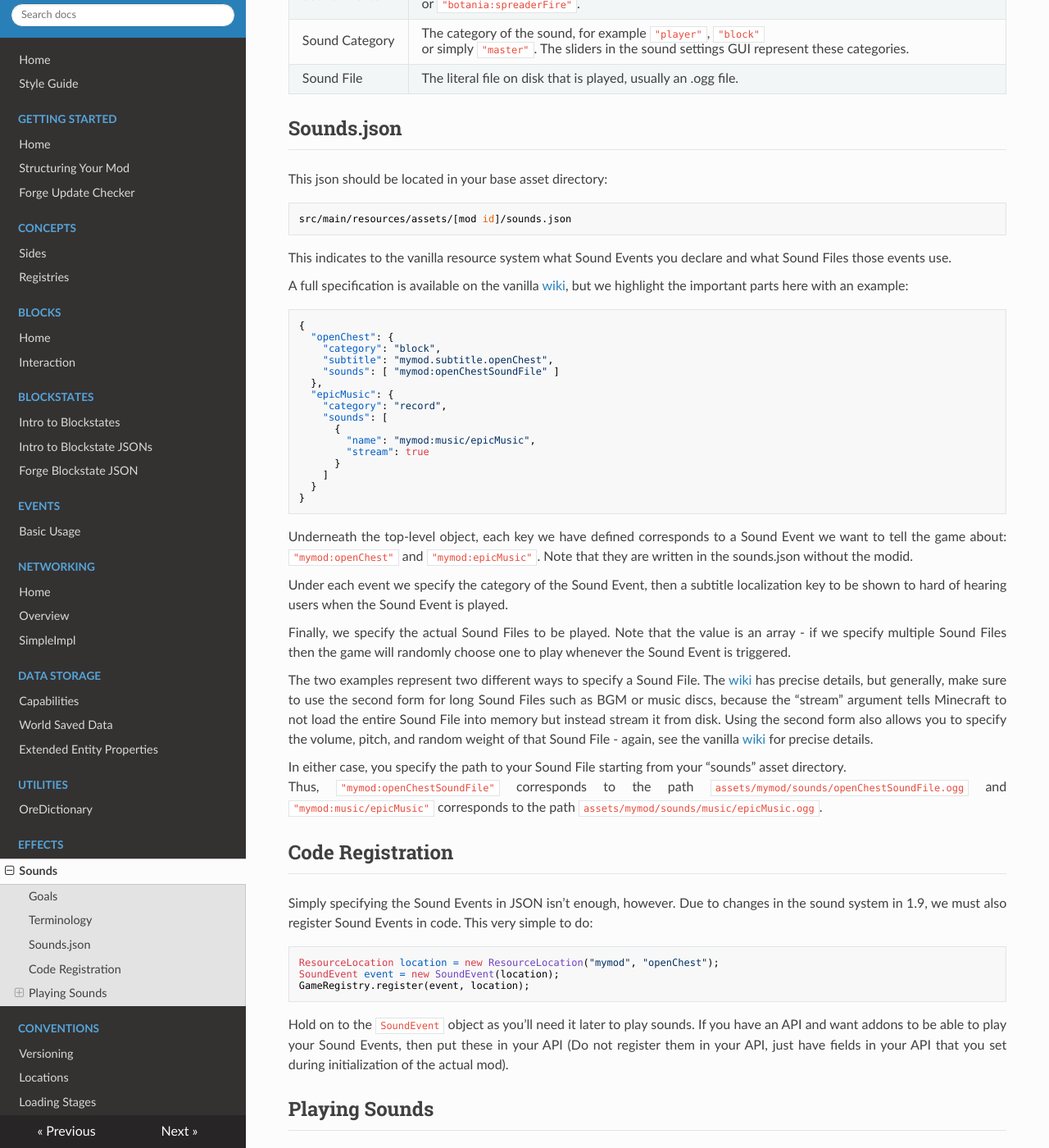
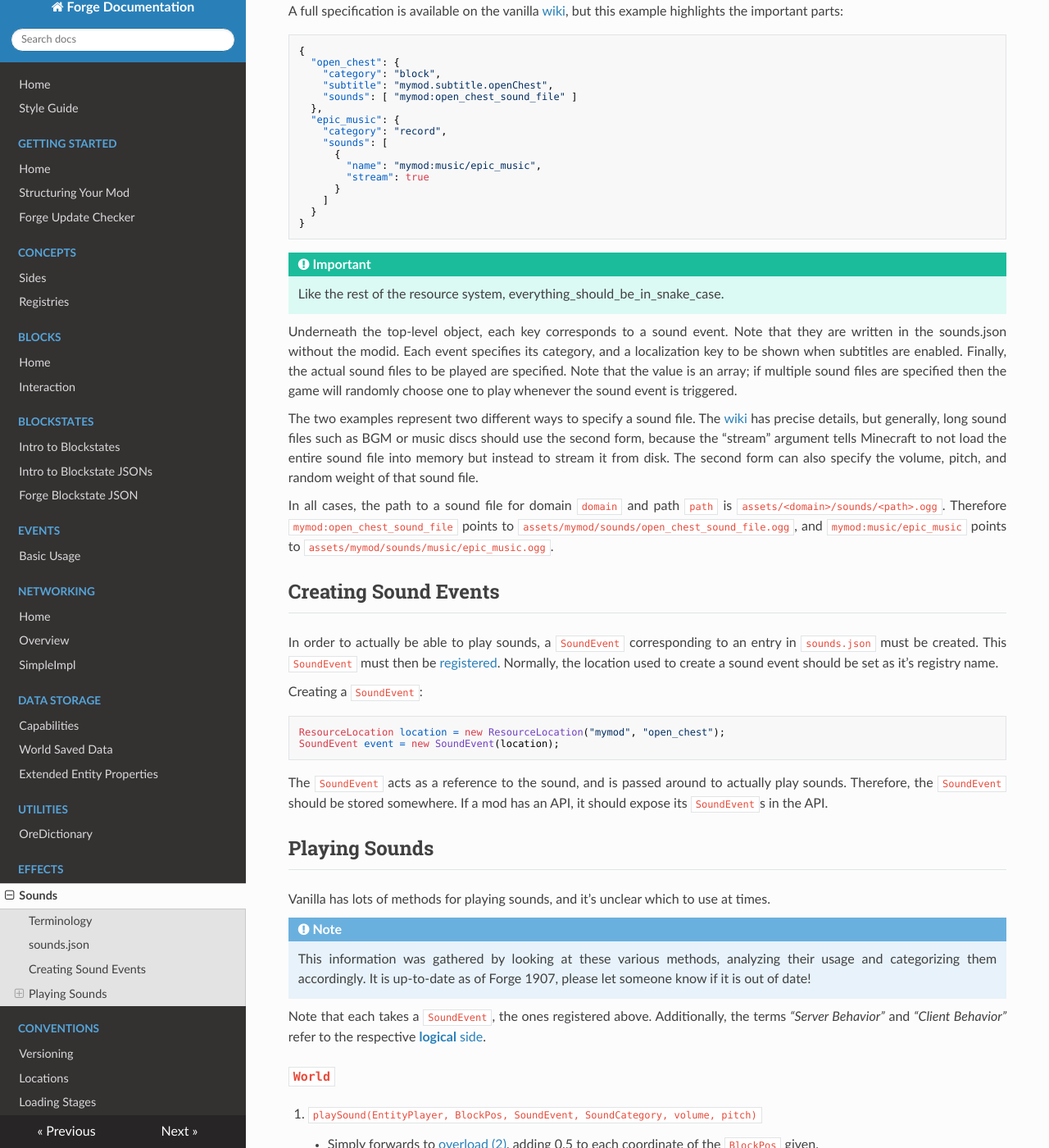
Before and after one commit to MinecraftForge/Documentation, an MkDocs documentation site: the page built from docs/effects/sounds.md, in a window 1280 px wide and 1400 px high, scrolled down 572 px. Shown: the whole window at 82% size. Built offline with MkDocs 1.6.1, drawn with Linux system fonts in a browser that asks for light colours; nearby versions of some CDN libraries; old or Windows-style settings are respelled for this version of MkDocs; some of the changed text lies outside the part shown.

Commit message:
Update "Sounds" page
Clean up the page by removing the heading note and "Goals" section,
fixing capitalization, and formatting the raw Markdown.

Change camelCase into snake_case when applicable.

Remove outdated text on registering and replace it with a link to the
new "Registries" page, specifically the section on "Registering Things."

````diff
--- a/docs/effects/sounds.md
+++ b/docs/effects/sounds.md
@@ -1,47 +1,34 @@
 Sounds
 ======
-
-!!!Note
-    This guide was written at a time when the latest Forge build was build 1907 for Minecraft 1.9.0. It should be valid for any Forge version that has the new Forge registry system.
-
-Goals
------
-
-  * Describe a simple way to implement sounds in Forge
-  * There are many, many versions of `playSound` in Minecraft. Describe what they all do
 
 Terminology
 -----------
 
 | Term | Description |
-|-|-|
-| Sound Events | Something that triggers a sound effect. Examples include `"minecraft:block.anvil.hit"` or `"botania:spreaderFire"`. |
+|----------------|----------------|
+|  Sound Events  | Something that triggers a sound effect. Examples include `"minecraft:block.anvil.hit"` or `"botania:spreaderFire"`. |
 | Sound Category | The category of the sound, for example `"player"`, `"block"` or simply `"master"`. The sliders in the sound settings GUI represent these categories. |
-| Sound File | The literal file on disk that is played, usually an .ogg file. |
+|   Sound File   | The literal file on disk that is played, usually an .ogg file. |
 
-Sounds.json
------------
+`sounds.json`
+-------------
 
-This json should be located in your base asset directory:
-```
-src/main/resources/assets/[mod id]/sounds.json
-```
-This indicates to the vanilla resource system what Sound Events you declare and what Sound Files those events use.
+This json should be located in the `assets` directory of a mod: `src/main/resources/assets/<modid>/sounds.json`. This file declares sound events and identifies which sound files they use.
 
-A full specification is available on the vanilla [wiki], but we highlight the important parts here with an example:
+A full specification is available on the vanilla [wiki][], but this example highlights the important parts:
 
-```Json
+```json
 {
-  "openChest": {
+  "open_chest": {
     "category": "block",
     "subtitle": "mymod.subtitle.openChest",
-    "sounds": [ "mymod:openChestSoundFile" ]
+    "sounds": [ "mymod:open_chest_sound_file" ]
   },
-  "epicMusic": {
+  "epic_music": {
     "category": "record",
     "sounds": [
       {
-        "name": "mymod:music/epicMusic",
+        "name": "mymod:music/epic_music",
         "stream": true
       }
     ]
@@ -49,30 +36,28 @@ A full specification is available on the vanilla [wiki], but we highlight the im
 }
 ```
 
-Underneath the top-level object, each key we have defined corresponds to a Sound Event we want to tell the game about: `"mymod:openChest"` and `"mymod:epicMusic"`. Note that they are written in the sounds.json without the modid.
+!!! important
+    Like the rest of the resource system, everything_should_be_in_snake_case.
 
-Under each event we specify the category of the Sound Event, then a subtitle localization key to be shown to hard of hearing users when the Sound Event is played.
+Underneath the top-level object, each key corresponds to a sound event. Note that they are written in the sounds.json without the modid. Each event specifies its category, and a localization key to be shown when subtitles are enabled. Finally, the actual sound files to be played are specified. Note that the value is an array; if multiple sound files are specified then the game will randomly choose one to play whenever the sound event is triggered.
 
-Finally, we specify the actual Sound Files to be played. Note that the value is an array - if we specify multiple Sound Files then the game will randomly choose one to play whenever the Sound Event is triggered.
+The two examples represent two different ways to specify a sound file. The [wiki][] has precise details, but generally, long sound files such as BGM or music discs should use the second form, because the "stream" argument tells Minecraft to not load the entire sound file into memory but instead to stream it from disk. The second form can also specify the volume, pitch, and random weight of that sound file.
 
-The two examples represent two different ways to specify a Sound File. The [wiki] has precise details, but generally, make sure to use the second form for long Sound Files such as BGM or music discs, because the "stream" argument tells Minecraft to not load the entire Sound File into memory but instead stream it from disk. Using the second form also allows you to specify the volume, pitch, and random weight of that Sound File - again, see the vanilla [wiki] for precise details.
+In all cases, the path to a sound file for domain `domain` and path `path` is `assets/<domain>/sounds/<path>.ogg`. Therefore `mymod:open_chest_sound_file` points to `assets/mymod/sounds/open_chest_sound_file.ogg`, and `mymod:music/epic_music` points to `assets/mymod/sounds/music/epic_music.ogg`.
 
-In either case, you specify the path to your Sound File starting from your "sounds" asset directory.
-Thus, `"mymod:openChestSoundFile"` corresponds to the path `assets/mymod/sounds/openChestSoundFile.ogg`
-and `"mymod:music/epicMusic"` corresponds to the path `assets/mymod/sounds/music/epicMusic.ogg`.
+Creating Sound Events
+---------------------
 
-Code Registration
------------------
+In order to actually be able to play sounds, a `SoundEvent` corresponding to an entry in `sounds.json` must be created. This `SoundEvent` must then be [registered][registration]. Normally, the location used to create a sound event should be set as it's registry name.
 
-Simply specifying the Sound Events in JSON isn't enough, however. Due to changes in the sound system in 1.9, we must also register Sound Events in code. This very simple to do:
+Creating a `SoundEvent`:
 
-```Java
-ResourceLocation location = new ResourceLocation("mymod", "openChest");
+```java
+ResourceLocation location = new ResourceLocation("mymod", "open_chest");
 SoundEvent event = new SoundEvent(location);
-GameRegistry.register(event, location);
 ```
 
-Hold on to the `SoundEvent` object as you'll need it later to play sounds. If you have an API and want addons to be able to play your Sound Events, then put these in your API (Do not register them in your API, just have fields in your API that you set during initialization of the actual mod).
+The `SoundEvent` acts as a reference to the sound, and is passed around to actually play sounds. Therefore, the `SoundEvent` should be stored somewhere. If a mod has an API, it should expose its `SoundEvent`s in the API.
 
 Playing Sounds
 --------------
@@ -82,49 +67,53 @@ Vanilla has lots of methods for playing sounds, and it's unclear which to use at
 !!! Note
     This information was gathered by looking at these various methods, analyzing their usage and categorizing them accordingly. It is up-to-date as of Forge 1907, please let someone know if it is out of date!
 
-Note that each takes a `SoundEvent`, the ones that you registered above. Also be aware that the terms *"Server Behavior"* and *"Client Behavior"* refer to the respective **logical** side. For more information on this differentiation, see [this article](../concepts/sides.md).
+Note that each takes a `SoundEvent`, the ones registered above. Additionally, the terms *"Server Behavior"* and *"Client Behavior"* refer to the respective [**logical** side][sides].
 
 ### `World`
 
-  1. <a name="world-playsound-pbecvp"></a>`playSound(EntityPlayer, BlockPos, SoundEvent, SoundCategory, volume, pitch)`
-      - Simply forwards to [overload (2)](#world-playsound-pxyzecvp), adding 0.5 to each coordinate of the `BlockPos` given
-  2. <a name="world-playsound-pxyzecvp"></a>`playSound(EntityPlayer, double x, double y, double z, SoundEvent, SoundCategory, volume, pitch)`
-      - **Client Behavior**: If the passed in player is *the* client player, plays the  Sound Event to the client player
-      - **Server Behavior**: Plays the Sound Event to everyone nearby **except** the passed in player. Player can be `null`.
-      - **Usage**: The correspondence between the behaviors implies that these two methods are to be called from some player-initiated code that will be run on both logical sides at the same time - the logical client handles playing it to the user and the logical server handles everyone else hearing it without re-playing it to the original user.<br>
-                   They can also be used to play any sound in general at any position server-side by calling it on the logical server and passing in a `null` player, thus letting everyone hear it.
-  3. <a name="world-playsound-xyzecvpd"></a>`playSound(double x, double y, double z, SoundEvent, SoundCategory, volume, pitch, distanceDelay)`
-      - **Client Behavior**: Just plays the Sound Event in the client world. If `distanceDelay` is `true`, then delays the sound based on how far it is from the player.
-      - **Server Behavior**: Does nothing.
-      - **Usage**: This method only works client-side, and thus is useful for sounds that you send in custom packets, or other client-only effect-type sounds. Used for thunder.
+1. <a name="world-playsound-pbecvp"></a> `playSound(EntityPlayer, BlockPos, SoundEvent, SoundCategory, volume, pitch)`
+    - Simply forwards to [overload (2)](#world-playsound-pxyzecvp), adding 0.5 to each coordinate of the `BlockPos` given.
+
+2. <a name="world-playsound-pxyzecvp"></a> `playSound(EntityPlayer, double x, double y, double z, SoundEvent, SoundCategory, volume, pitch)`
+    - **Client Behavior**: If the passed in player is *the* client player, plays the sound event to the client player.
+    - **Server Behavior**: Plays the sound event to everyone nearby **except** the passed in player. Player can be `null`.
+    - **Usage**: The correspondence between the behaviors implies that these two methods are to be called from some player-initiated code that will be run on both logical sides at the same time - the logical client handles playing it to the user and the logical server handles everyone else hearing it without re-playing it to the original user.
+       They can also be used to play any sound in general at any position server-side by calling it on the logical server and passing in a `null` player, thus letting everyone hear it.
+
+3. <a name="world-playsound-xyzecvpd"></a> `playSound(double x, double y, double z, SoundEvent, SoundCategory, volume, pitch, distanceDelay)`
+    - **Client Behavior**: Just plays the sound event in the client world. If `distanceDelay` is `true`, then delays the sound based on how far it is from the player.
+    - **Server Behavior**: Does nothing.
+    - **Usage**: This method only works client-side, and thus is useful for sounds sent in custom packets, or other client-only effect-type sounds. Used for thunder.
 
 ### `WorldClient`
 
-  1. <a name="worldclient-playsound-becvpd"></a>`playSound(BlockPos, SoundEvent, SoundCategory, volume, pitch, distanceDelay)`
-      - Simply forwards to `World`'s [overload (3)](#world-playsound-xyzecvpd), adding 0.5 to each coordinate of the `BlockPos` given.
+1. <a name="worldclient-playsound-becvpd"></a> `playSound(BlockPos, SoundEvent, SoundCategory, volume, pitch, distanceDelay)`
+    - Simply forwards to `World`'s [overload (3)](#world-playsound-xyzecvpd), adding 0.5 to each coordinate of the `BlockPos` given.
 
 ### `Entity`
 
-  1. <a name="entity-playsound-evp"></a>`playSound(SoundEvent, volume, pitch)`
-      - Forwards to `World`'s [overload (2)](#world-playsound-pxyzecvp), passing in `null` as the player.
-      - **Client Behavior**: Does nothing.
-      - **Server Behavior**: Plays the Sound Event to everyone at this entity's position.
-      - **Usage**: Emitting any sound from any non-player entity server-side.
+1. <a name="entity-playsound-evp"></a> `playSound(SoundEvent, volume, pitch)`
+    - Forwards to `World`'s [overload (2)](#world-playsound-pxyzecvp), passing in `null` as the player.
+    - **Client Behavior**: Does nothing.
+    - **Server Behavior**: Plays the sound event to everyone at this entity's position.
+    - **Usage**: Emitting any sound from any non-player entity server-side.
 
 ### `EntityPlayer`
 
-  1. <a name="entityplayer-playsound-evp"></a>`playSound(SoundEvent, volume, pitch)` (overriding the one in [`Entity`](#entity-playsound-evp))
-      - Forwards to `World`'s [overload (2)](#world-playsound-pxyzecvp), passing in `this` as the player
-      - **Client Behavior**: Does nothing, see override in [`EntityPlayerSP`](#entityplayersp-playsound-evp).
-      - **Server Behavior**: Plays the sound to everyone nearby *except* this player.
-      - **Usage**: See [`EntityPlayerSP`]().
+1. <a name="entityplayer-playsound-evp"></a> `playSound(SoundEvent, volume, pitch)` (overriding the one in [`Entity`](#entity-playsound-evp))
+    - Forwards to `World`'s [overload (2)](#world-playsound-pxyzecvp), passing in `this` as the player.
+    - **Client Behavior**: Does nothing, see override in [`EntityPlayerSP`](#entityplayersp-playsound-evp).
+    - **Server Behavior**: Plays the sound to everyone nearby *except* this player.
+    - **Usage**: See [`EntityPlayerSP`](#entityplayersp-playsound-evp).
 
 ### `EntityPlayerSP`
 
-  1. <a name="entityplayersp-playsound-evp"></a>`playSound(SoundEvent, volume, pitch)` (overriding the one in [`EntityPlayer`](#entityplayer-playsound-evp))
-    - Forwards to `World`'s [overload (2)](#world-playsound-pxyzecvp), passing in `this` as the player
+1. <a name="entityplayersp-playsound-evp"></a> `playSound(SoundEvent, volume, pitch)` (overriding the one in [`EntityPlayer`](#entityplayer-playsound-evp))
+    - Forwards to `World`'s [overload (2)](#world-playsound-pxyzecvp), passing in `this` as the player.
     - **Client Behavior**: Just plays the Sound Event.
     - **Server Behavior**: Method is client-only.
     - **Usage**: Just like the ones in `World`, these two overrides in the player classes seem to be for code that runs together on both sides. The client handles playing the sound to the user, while the server handles everyone else hearing it without re-playing to the original user.
 
 [wiki]: http://minecraft.gamepedia.com/Sounds.json
+[registration]: ../concepts/registries.md#registering-things
+[sides]: ../concepts/sides.md
````
